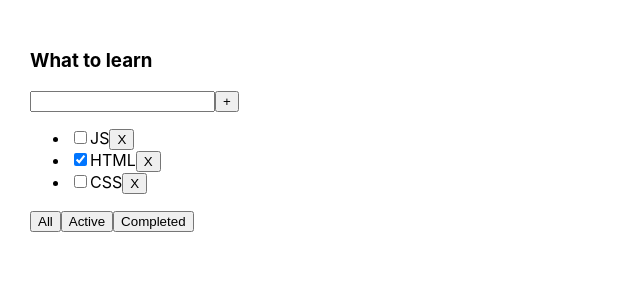
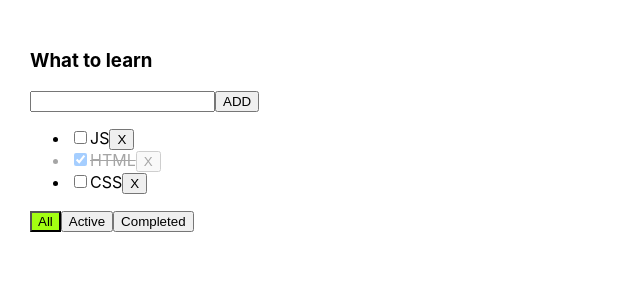
Before and after one commit to LitvintsevIgor/TodoListTS, a React (Create React App) app: page / in a window 1280 px wide. Shown: the top 300 px of the page, without its empty margins (0-640 px from the left). Built offline with nearby package versions, Linux system fonts and the light colour scheme.

Commit message:
4 lesson

```diff
--- a/package.json
+++ b/package.json
@@ -10,10 +10,12 @@
     "@types/node": "^12.0.0",
     "@types/react": "^16.9.0",
     "@types/react-dom": "^16.9.0",
+    "@types/uuid": "^8.3.0",
     "react": "^16.13.1",
     "react-dom": "^16.13.1",
     "react-scripts": "3.4.1",
-    "typescript": "~3.7.2"
+    "typescript": "~3.7.2",
+    "uuid": "^8.3.2"
   },
   "scripts": {
     "start": "react-scripts start",
--- a/src/App.css
+++ b/src/App.css
@@ -6,3 +6,21 @@
 .App > div {
   margin-right: 50px;
 }
+
+.is-done {
+  opacity: 0.35;
+  text-decoration: line-through;
+}
+
+.active {
+  background-color: #a3ff12;
+}
+
+.error {
+  border: 2px solid red;
+  outline: transparent;
+}
+
+.error-message {
+  color: red;
+}
--- a/src/App.tsx
+++ b/src/App.tsx
@@ -1,29 +1,47 @@
 import React, {useState} from 'react';
 import './App.css';
 import TodoList from "./TodoList";
+import {v1} from "uuid";
 
 
 export type TaskType = {
     title: string
-    id: number
+    id: string
     isDone: boolean
 }
 
 export type FilterValuesType = "all" | "active" | "completed";
 
 function App() {
-
+    console.log(v1());
     //BLL:
     let [tasks, setTasks] = useState <Array<TaskType>> ([
-        {id: 1, title: "JS", isDone: false},
-        {id: 2, title: "HTML", isDone: true},
-        {id: 3, title: "CSS", isDone: false},
+        {id: v1(), title: "JS", isDone: false},
+        {id: v1(), title: "HTML", isDone: true},
+        {id: v1(), title: "CSS", isDone: false},
     ])
 
-    function removeTask(taskID: number ) {
+    function removeTask(taskID: string ) {
         const filteredTasks = tasks.filter(t => t.id !== taskID)
         setTasks(filteredTasks) // функция устанавливает обновление переменной tasks
         console.log(tasks)
+    }
+    function addTask(title: string) {
+        const newTask: TaskType = {
+            id: v1(),
+            title: title,
+            isDone: false
+        }
+        setTasks([newTask, ...tasks])
+    }
+    function changeTaskStatus(taskD: string, newIsDoneValue: boolean) {
+        const task = tasks.find(t => t.id === taskD)
+        // false -> undefined, null, 0, "", NaN
+        // true -> {}, []
+        if (task) {
+            task.isDone = newIsDoneValue
+            setTasks([...tasks])
+        }
     }
 
     let [filter, setFilter] = useState<FilterValuesType>("all")
@@ -44,7 +62,13 @@ function App() {
     //CRUD - Create Read Update Delete
     return (
         <div className="App">
-            <TodoList title={"What to learn"} tasks={taskForTodoList} removeTask={removeTask} changeTodoListFilter={changeTodoListFilter}/>
+            <TodoList title={"What to learn"}
+                      filter={filter}
+                      tasks={taskForTodoList}
+                      addTask={addTask}
+                      removeTask={removeTask}
+                      changeTodoListFilter={changeTodoListFilter}
+                      changeTaskStatus={changeTaskStatus}/>
         </div>
     );
 }
--- a/src/TodoList.tsx
+++ b/src/TodoList.tsx
@@ -1,24 +1,68 @@
-import React from "react";
+import React, {useState, KeyboardEvent, ChangeEvent} from "react";
 import {FilterValuesType, TaskType} from "./App";
 
 
 type TodoListPropsType = {
     title: string
+    filter: FilterValuesType
     tasks: Array<TaskType>
-    removeTask: (taskID: number) => void
+    addTask: (title: string) => void
+    removeTask: (taskID: string) => void
     changeTodoListFilter: (newFilterValue: FilterValuesType) => void
+    changeTaskStatus: (taskD: string, newIsDoneValue: boolean) => void
 }
 
 function TodoList(props: TodoListPropsType) {
 
+    const [title, setTitle] = useState<string>("")
+    const [error, setError] = useState<string | null>(null)
+
+    const addTask = () => {
+        const trimmedTitle = title.trim() // обрезает пробелы с начала и с конца строки
+        if(trimmedTitle) {
+            props.addTask(trimmedTitle)
+        } else {
+            setError("Title is required!")
+        }
+        setTitle("")
+    }
+
+    const onKeyPressAddTask = (e: KeyboardEvent<HTMLInputElement>) => {
+        if (e.key === "Enter") {
+            addTask()
+        }
+    }
+
+    const changeTitle = (e: ChangeEvent<HTMLInputElement>) => {
+        setTitle(e.currentTarget.value)
+        setError(null)
+    };
+
+    const setAllFilter = () => {
+        props.changeTodoListFilter("all")
+    }
+    const setAсtiveFilter = () => {
+        props.changeTodoListFilter("active")
+    }
+    const setCompletedFilter = () => {
+        props.changeTodoListFilter("completed")
+    }
+
+
     const tasks = props.tasks.map((t) => {
+
+        const removeTask = () => {
+            props.removeTask(t.id)
+        }
+        const changeTaskStatus = (e: ChangeEvent<HTMLInputElement>) => props.changeTaskStatus(t.id, e.currentTarget.checked)
+
         return (
-            <li>
-                <input type="checkbox" checked={t.isDone}/>
+            <li className={t.isDone ? "is-done" : ""} >
+                <input type="checkbox"
+                       checked={t.isDone}
+                       onChange={changeTaskStatus}/>
                 <span>{t.title}</span>
-                <button onClick={() => {
-                    props.removeTask(t.id)
-                }}>X
+                <button onClick={removeTask}>X
                 </button>
             </li>
         )
@@ -28,22 +72,25 @@ function TodoList(props: TodoListPropsType) {
         <div>
             <h3>{props.title}</h3>
             <div>
-                <input/>
-                <button>+</button>
+                <input
+                    className={ error ? "error" : ""}
+                    value={title}
+                    onChange={changeTitle}
+                    onKeyPress={onKeyPressAddTask}
+                />
+                <button
+                    onClick={addTask}
+                >ADD
+                </button>
+                {error && <div className={"error-message"}>Title is required!</div>}
             </div>
             <ul>
                 {tasks}
             </ul>
             <div>
-                <button onClick={() => {
-                    props.changeTodoListFilter("all")
-                }}>All</button>
-                <button onClick={() => {
-                    props.changeTodoListFilter("active")
-                }}>Active</button>
-                <button onClick={() => {
-                    props.changeTodoListFilter("completed")
-                }}>Completed</button>
+                <button className={ props.filter === "all" ? "active" : "" } onClick={setAllFilter}>All</button>
+                <button className={ props.filter === "active" ? "active" : "" } onClick={setAсtiveFilter}>Active</button>
+                <button className={ props.filter === "completed" ? "active" : "" } onClick={setCompletedFilter}>Completed</button>
             </div>
         </div>
     )
```
Also changed, not shown: 1 other file (tests, documents, lock files or other folders).
